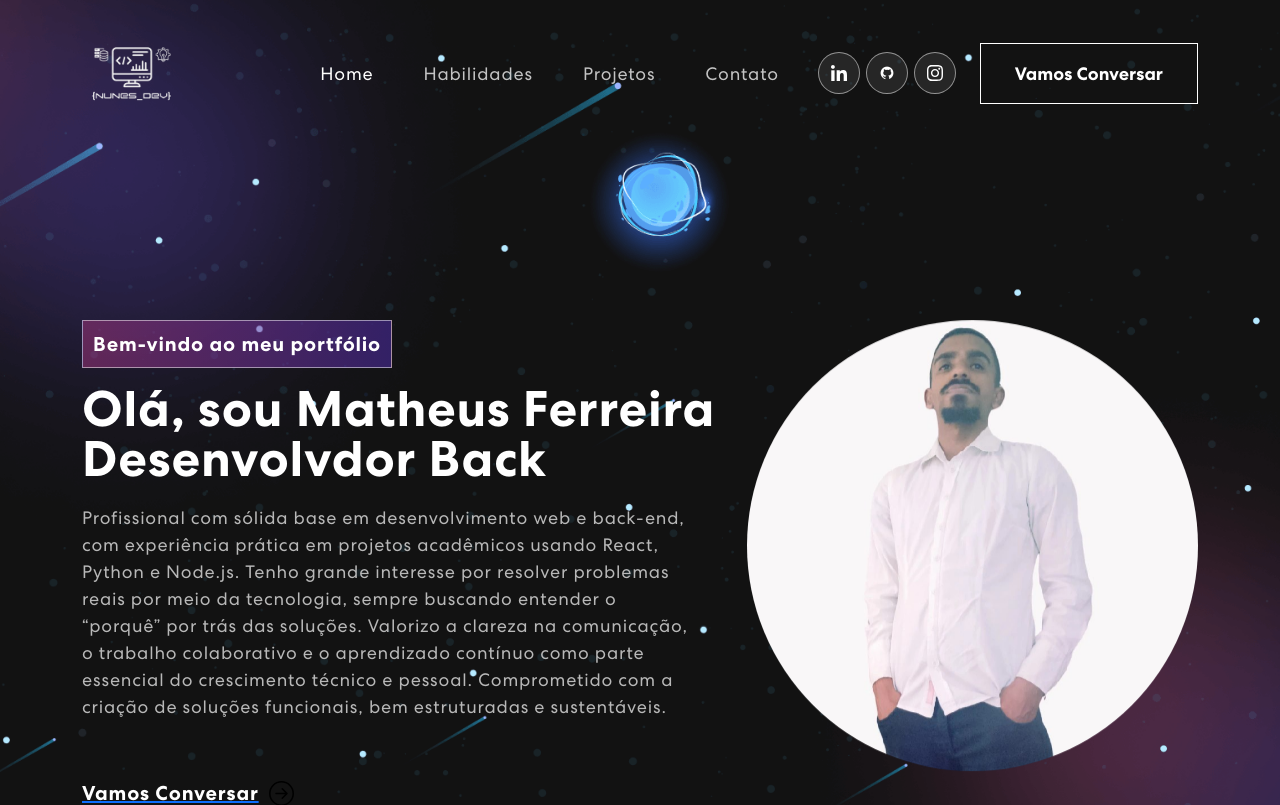
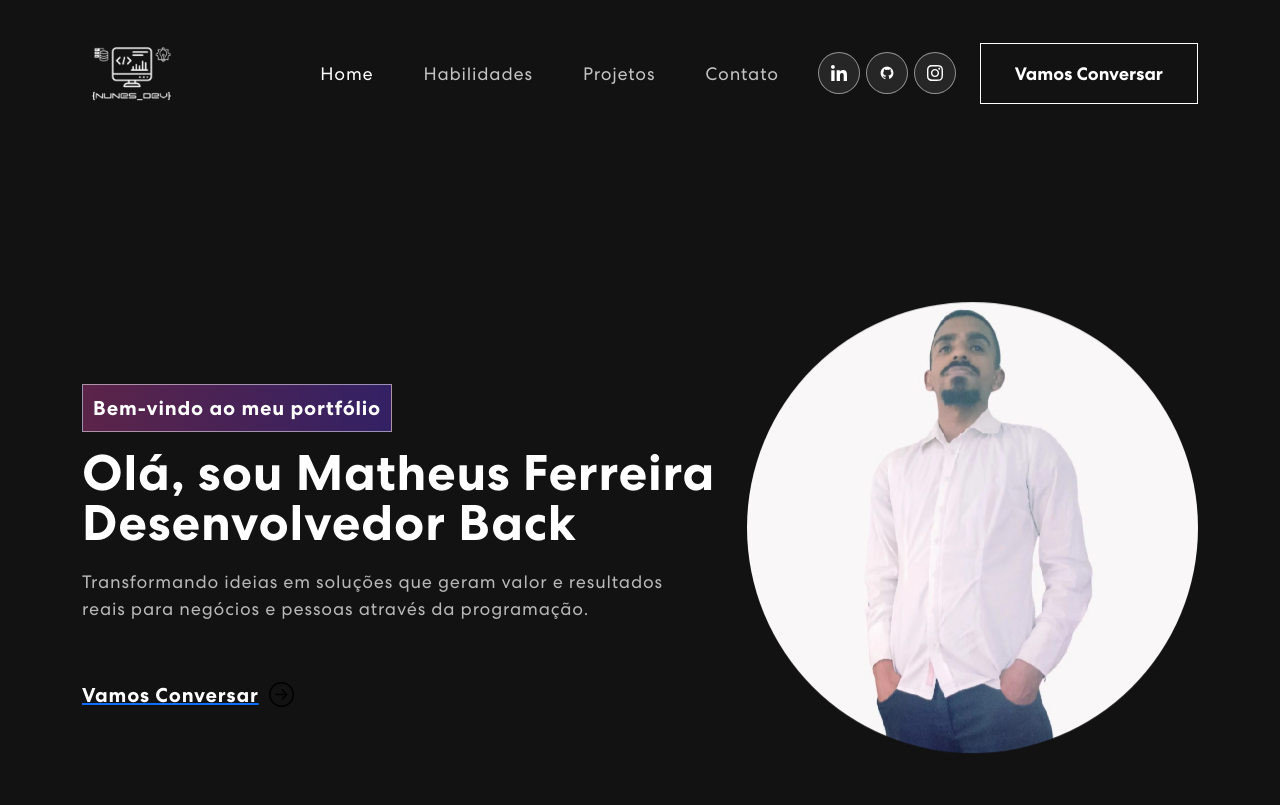
Before and after one commit to Nunes36/nunes_port, a React (Create React App) app: page / in a window 1280 px wide. Shown: the top 805 px of the page. Built offline with nearby package versions, Linux system fonts and the light colour scheme.

Commit message:
mudança no layout do banner

```diff
--- a/public/index.html
+++ b/public/index.html
@@ -1,8 +1,8 @@
 <!DOCTYPE html>
-<html lang="en">
+<html lang="pt-br">
   <head>
     <meta charset="utf-8" />
-    <link rel="icon" href="%PUBLIC_URL%/favicon.ico" />
+    <link rel="icon" href="%PUBLIC_URL%/logoNunes.png" />
     <meta name="viewport" content="width=device-width, initial-scale=1" />
     <meta name="theme-color" content="#000000" />
     <meta
--- a/src/App.css
+++ b/src/App.css
@@ -235,10 +235,7 @@ nav.navbar .navbar-toggler[aria-expanded="true"] .navbar-toggler-icon {
 .banner {
   margin-top: 0;
   padding: 320px 0 100px 0;
-  background-image: url('./assets/img/banner-bg.png');
-  background-position: top center;
-  background-size: cover;
-  background-repeat: no-repeat;
+  background-color: #121212; /*mudança de fundo*/
 }
 .banner .tagline {
   font-weight: 700;
--- a/src/components/Banner.js
+++ b/src/components/Banner.js
@@ -54,12 +54,9 @@ export const Banner = () => {
                         {({ isVisible }) =>
                             <div className={isVisible ? "animated__animated animate__fadeIn" : ""}>
                                 <span className="tagline">Bem-vindo ao meu portfólio</span>
-                                <h1>{`Olá, sou Matheus Ferreira Desenvolvdor `}<span className="wrap">{text}</span></h1>
-                                <p> Profissional com sólida base em desenvolvimento web e back-end, com experiência prática em projetos
-                                    acadêmicos usando React, Python e Node.js. Tenho grande interesse por resolver problemas reais por meio
-                                    da tecnologia, sempre buscando entender o “porquê” por trás das soluções. Valorizo a clareza na
-                                    comunicação, o trabalho colaborativo e o aprendizado contínuo como parte essencial do crescimento
-                                    técnico e pessoal. Comprometido com a criação de soluções funcionais, bem estruturadas e sustentáveis.</p>
+                                <h1>{`Olá, sou Matheus Ferreira Desenvolvedor `}<span className="wrap">{text}</span></h1>
+                                <p>Transformando ideias em soluções que geram valor e resultados reais para negócios e pessoas
+                                   através da programação.</p>
                                 <a href="https://wa.me/5511969312954" target="_blank"><button onClick={() => console.log('connect')}>Vamos Conversar<ArrowRightCircle size={25}/></button></a>
                             </div>}
                         </TrackVisibility>
```
Also changed, not shown: public/logoNunes.png (added), 1 other file (tests, documents, lock files or other folders).
